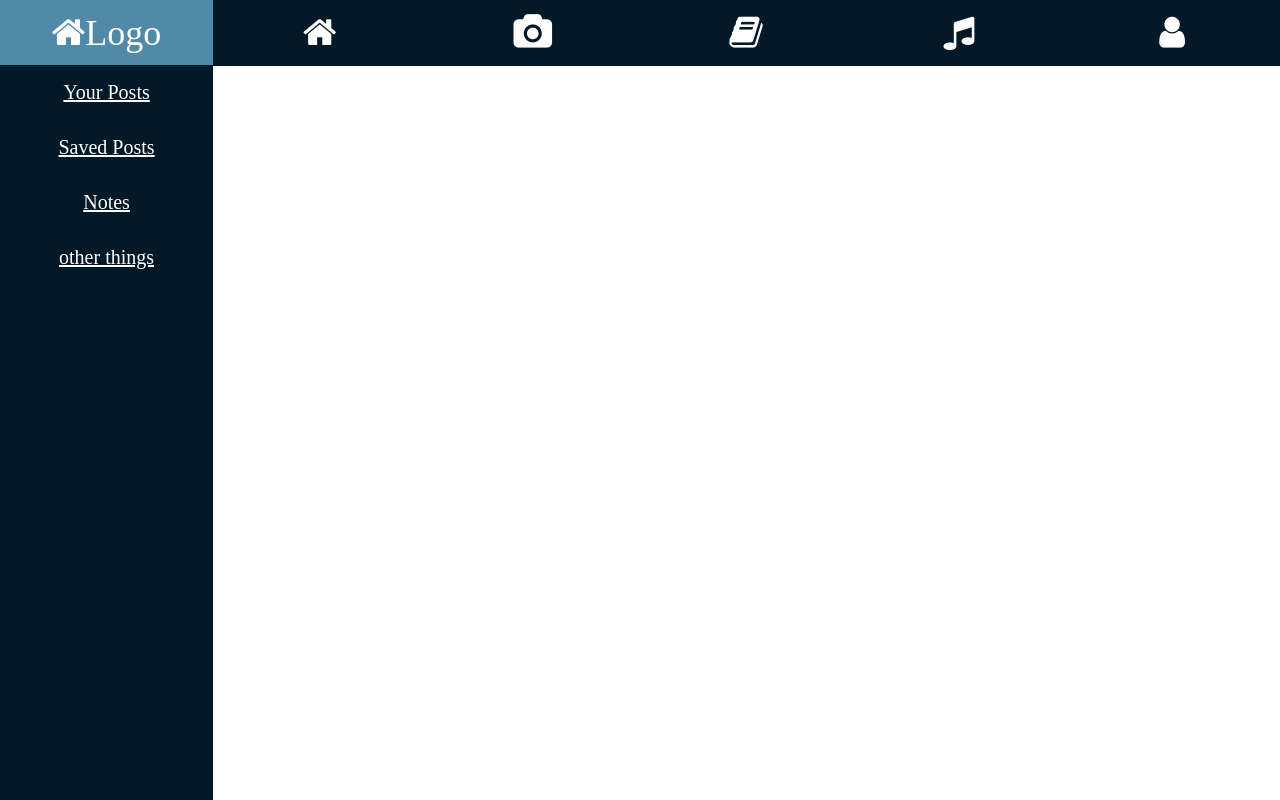
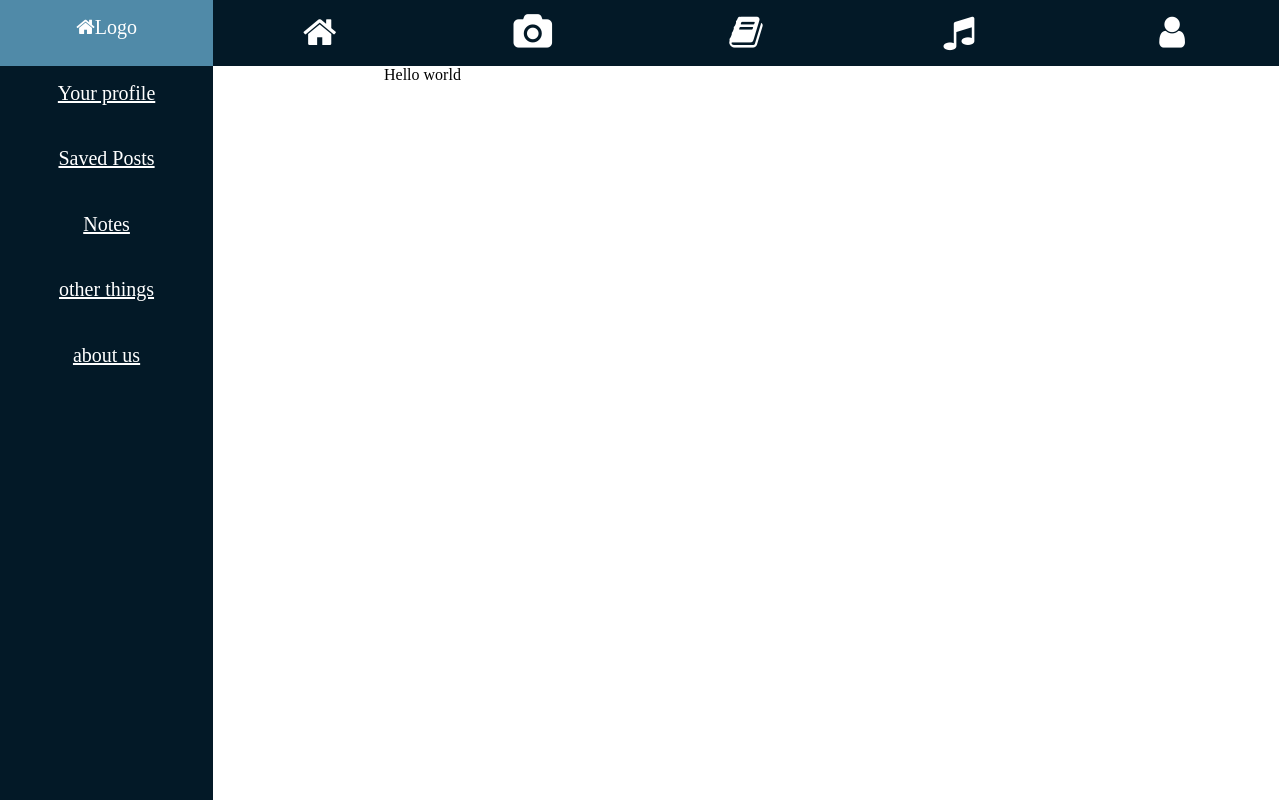
Before and after one commit to TheeCapain/AStoryToTell, a Svelte app in the folder client/myapp/: page /filmmaking in a window 1280 px wide. Built offline with nearby package versions, Linux system fonts and the light colour scheme.

Commit message:
edited unscrolling page

```diff
--- a/client/myapp/index.html
+++ b/client/myapp/index.html
@@ -4,7 +4,7 @@
     <meta charset="UTF-8" />
     <link rel="icon" type="image/svg+xml" href="/vite.svg" />
     <meta name="viewport" content="width=device-width, initial-scale=1.0" />
-    <title>Vite + Svelte</title>
+    <title>A Story To Tell</title>
   </head>
   <body>
     <div id="app"></div>
--- a/client/myapp/src/App.svelte
+++ b/client/myapp/src/App.svelte
@@ -2,6 +2,5 @@
 import Navigator from "./public/components/routers/navigator.svelte";
 import Sidebar from "./public/components/sidebar/sidebar.svelte";
 </script>
-
 <Navigator/>
-<Sidebar/>
+<Sidebar />
--- a/client/myapp/src/public/components/event/event.svelte
+++ b/client/myapp/src/public/components/event/event.svelte
@@ -24,7 +24,7 @@
     .content {
         margin: 1% auto;
         width: 40%;
-        height: 400px;
+        height: auto;
         border: 3px solid black;
         padding: 10px;
         box-shadow: black 2px;
--- a/client/myapp/src/public/components/navbar/navbar.svelte
+++ /dev/null
@@ -1,4 +0,0 @@
-<script>
-import Navigator from "../routers/navigator.svelte";
-</script>
-<Navigator/>
--- a/client/myapp/src/public/components/routers/navigator.svelte
+++ b/client/myapp/src/public/components/routers/navigator.svelte
@@ -15,12 +15,12 @@
 />
 <div class="icon-bar">
   <Router>
-    <nav>
+    <nav id="icon-bar">
       <Link to="/home"><a href="/"><i class="fa fa-home">Logo</i></a></Link>
       <Link to="/home"><a href="/"><i class="fa fa-home" /></a></Link>
       <Link to="/filmmaking"><a href="/"><i class="fa fa-camera" /></a></Link>
       <Link to="/bookWriting"><a href="/"><i class="fa fa-book" /></a></Link>
-      <Link to="/music"><a href="/"><i class="fa fa-music" /></a></Link>
+      <Link to="/about"><a href="/"><i class="fa fa-music" /></a></Link>
       <Link to="/profile"><a href="/"><i class="fa fa-user" /></a></Link>
     </nav>
 
@@ -39,14 +39,13 @@
       <Route path="/profile" />
     </main>
   </Router>
+
 </div>
-
 <style>
   .icon-bar {
     width: 100%; /* Full-width */
     background-color: #031927; /* Dark-grey background */
-    overflow: auto; /* Overflow due to float */
-    position: fixed;
+    position: sticky;
     top: 0;
   }
 
@@ -57,7 +56,9 @@
     padding: 12px 0; /* Some top and bottom padding */
     transition: all 0.3s ease; /* Add transition for hover effects */
     color: white; /* White text color */
+    background-color: #031927;
     font-size: 36px; /* Increased font size */
+
   }
 
   .icon-bar a:hover {
--- a/client/myapp/src/public/components/sidebar/sidebar.svelte
+++ b/client/myapp/src/public/components/sidebar/sidebar.svelte
@@ -1,24 +1,29 @@
-
-<link rel="stylesheet" href="https://cdnjs.cloudflare.com/ajax/libs/font-awesome/4.7.0/css/font-awesome.min.css">
+<link
+  rel="stylesheet"
+  href="https://cdnjs.cloudflare.com/ajax/libs/font-awesome/4.7.0/css/font-awesome.min.css"
+/>
 
 <div class="side-bar">
-  <a href="/">Your Posts</a>
+  <a href="/"><i class="fa fa-home">Logo</i></a>
+  <a href="/">Your profile</a>
   <a href="/">Saved Posts</a>
   <a href="/">Notes</a>
   <a href="/">other things</a>
+  <a href="/">about us</a>
 </div>
+
 <style>
   .side-bar {
     width: 10%; /* Set a specific width */
     background-color: #031927; /* Dark-grey background */
-  width:16.65%;
-  position: absolute;
-  top: 65px;
+    width: 16.65%;
+    top: 0;
     bottom: 0;
     position: fixed;
   }
 
   .side-bar a {
+    height: 33.5px;
     display: block; /* Make the links appear below each other instead of side-by-side */
     text-align: center; /* Center-align text */
     padding: 16px; /* Add some padding */
@@ -28,7 +33,6 @@
   }
 
   .side-bar a:hover {
-  background-color: #508AA8; /* Add a hover color */
+    background-color: #508aa8; /* Add a hover color */
   }
-
 </style>
--- a/client/myapp/src/public/pages/filmmaking.svelte
+++ b/client/myapp/src/public/pages/filmmaking.svelte
@@ -1,6 +1,19 @@
 <script>
-import Navbar from "../components/navbar/navbar.svelte";
-import Sidebar from "../components/sidebar/sidebar.svelte";
 </script>
-<Navbar/>
-<Sidebar />
+
+<body>
+<p class="trend">Hello world</p>
+</body>
+
+
+<style>
+    body {
+        background-color: white;
+    }
+
+    .trend {
+        margin: 0 auto;
+        width: 40%;
+        top: 20%;
+    }
+</style>
--- a/client/myapp/src/public/pages/home.svelte
+++ b/client/myapp/src/public/pages/home.svelte
@@ -1,11 +1,7 @@
 <script>
-    import Navbar from "../components/navbar/navbar.svelte";
-    import Sidebar from "../components/sidebar/sidebar.svelte";
     import Event from "../components/event/event.svelte";
 </script>
 
-<Navbar />
-<Sidebar />
 <body>
     <br />
     <br />
```
Lines whose indentation alone changed are shown as unchanged.
